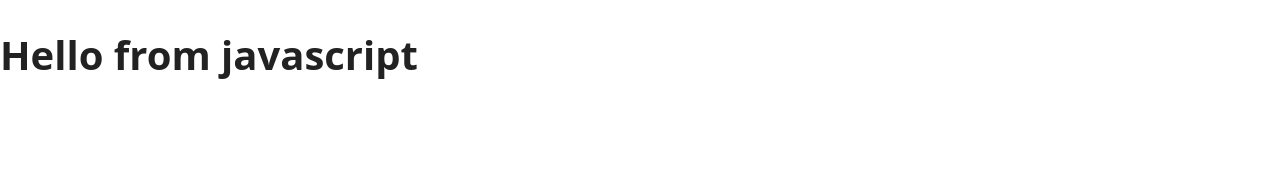
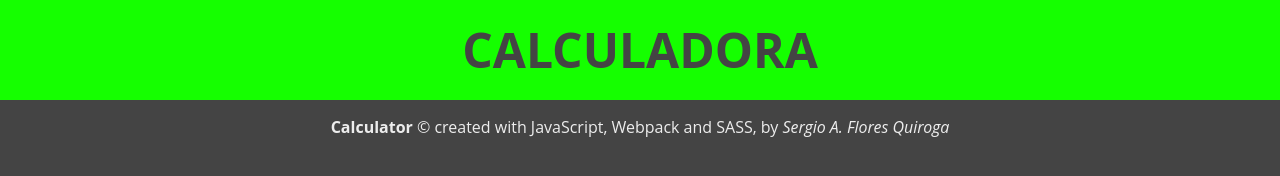
Before and after one commit to seralv/calculator, a website built with webpack: page src/index.html in a window 1280 px wide. Built offline with nearby package versions, Linux system fonts and the light colour scheme.

Commit message:
Header and footer created

```diff
--- /dev/null
+++ b/src/components/footer.js
@@ -0,0 +1,9 @@
+export default function footer() {
+    const $div = document.createElement( 'div' );
+    $div.innerHTML = `
+    <p><b>Calculator</b> &#169; created with JavaScript, Webpack and SASS, by <i>Sergio A. Flores Quiroga</i></p>
+    `
+    $div.classList.add( 'footer' );
+
+    return $div;
+}
--- a/src/components/header.js
+++ b/src/components/header.js
@@ -1,6 +1,11 @@
-const $app = document.getElementById( 'app' );
+export default function header() {
+    const $div = document.createElement( 'div' );
+    $div.innerHTML = `
+        <div>
+            <h1>CALCULADORA</h1>
+        </div>
+    `;
+    $div.classList.add( 'header' );
 
-const $h1 = document.createElement( 'h1' );
-$h1.textContent = 'CALCULATOR';
-
-$app.append( $h1 );
+    return $div;
+}
--- a/src/scripts/index.js
+++ b/src/scripts/index.js
@@ -1,8 +1,8 @@
 import '../styles/main.scss';
+import Header from '../components/header';
+import Footer from '../components/footer';
 
 const $app = document.getElementById( 'app' );
-const $h1 = document.createElement( 'h1' );
+$app.appendChild( Header() );
 
-$h1.textContent = 'Hello from javascript';
-
-$app.append( $h1 );
+$app.appendChild( Footer() );
--- a/src/styles/abstracts/_variables.scss
+++ b/src/styles/abstracts/_variables.scss
@@ -42,6 +42,10 @@ $mid-grey: rgb(153, 153, 153) !default;
 /// @type Color
 $dark-grey: rgb(68, 68, 68) !default;
 
+/// Title color
+/// @type Color
+$title-color: rgb(21, 255, 0) !default;
+
 
 
 
--- a/src/styles/base/_base.scss
+++ b/src/styles/base/_base.scss
@@ -21,6 +21,10 @@ html {
   box-sizing: inherit;
 }
 
+body {
+  background-color: $dark-grey;
+}
+
 /**
  * Basic styles for links
  */
--- a/src/styles/base/_typography.scss
+++ b/src/styles/base/_typography.scss
@@ -3,5 +3,5 @@
  */
 body {
   color: $text-color;
-  font: normal 125% / 1.4 $text-font-stack;
+  font: normal 100% / 1.4 $text-font-stack;
 }
--- a/src/styles/layout/_footer.scss
+++ b/src/styles/layout/_footer.scss
@@ -1,3 +1,7 @@
 // -----------------------------------------------------------------------------
 // This file contains all styles related to the footer of the site/application.
 // -----------------------------------------------------------------------------
+.footer {
+    color: $light-grey;
+    text-align: center;
+}
--- a/src/styles/layout/_header.scss
+++ b/src/styles/layout/_header.scss
@@ -1,3 +1,16 @@
 // -----------------------------------------------------------------------------
 // This file contains all styles related to the header of the site/application.
 // -----------------------------------------------------------------------------
+
+.header {
+    background-color: $title-color;
+    height: 100px;
+    display: flex;
+    justify-content: center;
+    align-items: center;
+
+    h1 {
+        color: $dark-grey;
+        font-size: 3rem;
+    }
+}
```
